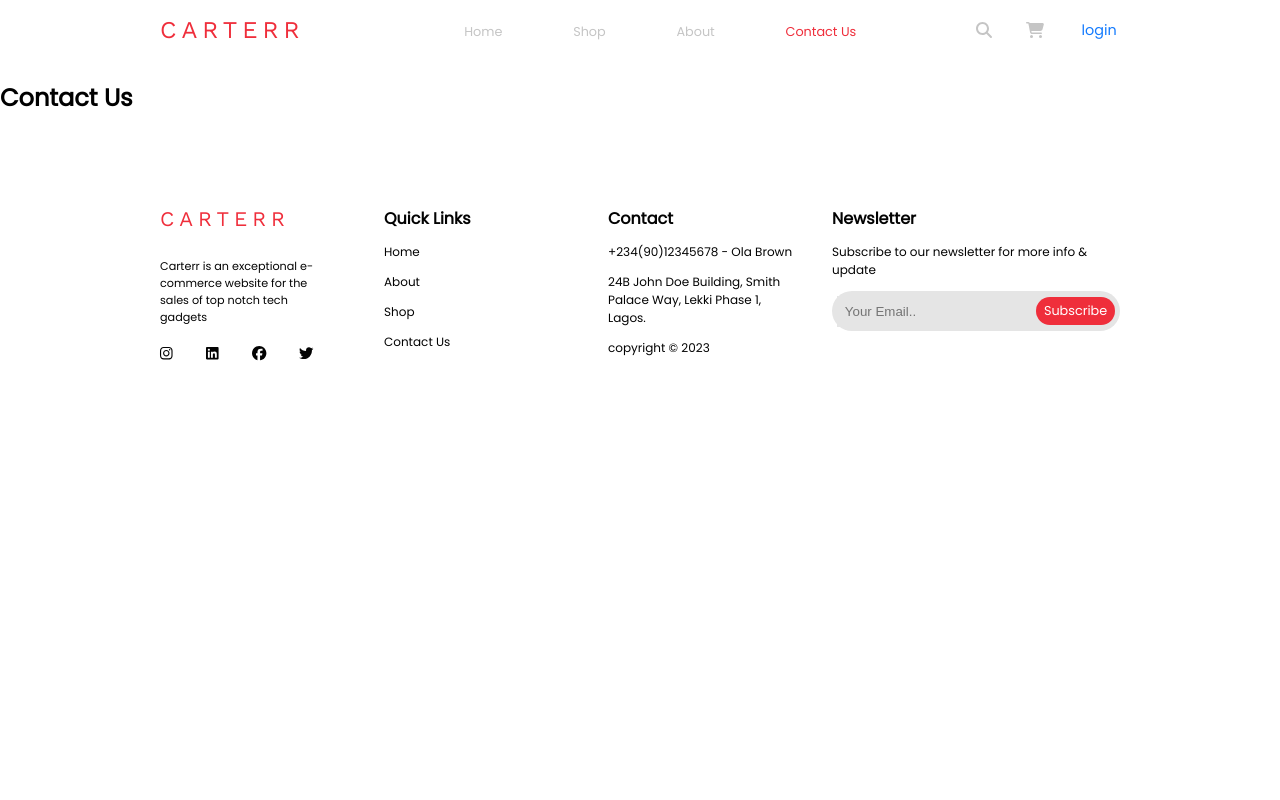
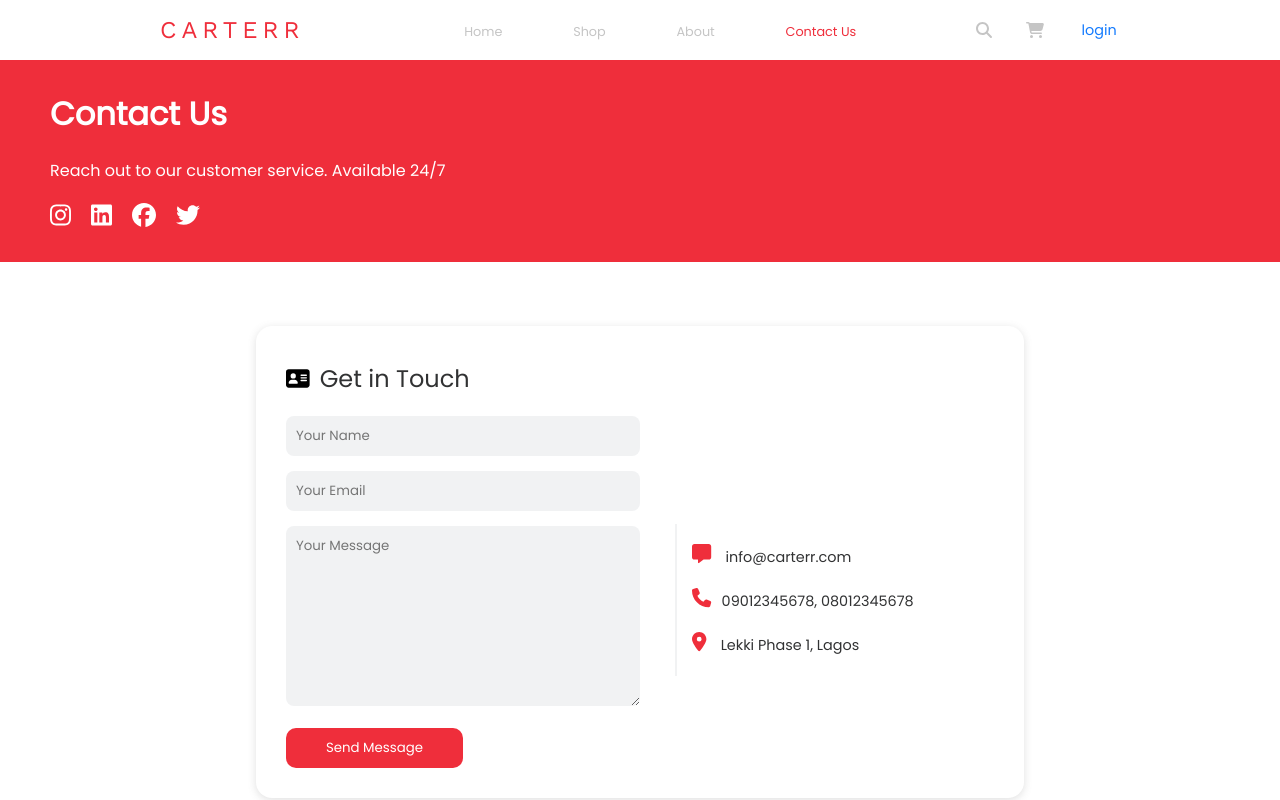
Before and after one commit to sheismo/carterr-ecommerce, a Vue app: page /contact-us in a window 1280 px wide. Shown: the top 800 px of the page. Built offline with nearby package versions, Linux system fonts and the light colour scheme.

Commit message:
Adds Contact Page

```diff
--- /dev/null
+++ b/src/components/shop/ContactUs.vue
@@ -0,0 +1,208 @@
+<template>
+  <section>
+    <div id="first">
+        <h2>Contact Us</h2>
+        <p>Reach out to our customer service. Available 24/7</p>
+        <div>
+            <font-awesome-icon icon="fa-brands fa-instagram" size="sm" class="icon" />
+            <font-awesome-icon icon="fa-brands fa-linkedin" size="sm" class="icon" />
+            <font-awesome-icon icon="fa-brands fa-facebook" size="sm" class="icon" />
+            <font-awesome-icon icon="fa-brands fa-twitter" size="sm" class="icon" />
+        </div>
+    </div>
+    <div id="second">
+        <h2><font-awesome-icon icon="fa-solid fa-address-card" size="sm" class="icon" /><span>Get in Touch</span></h2>
+        <div>
+            <form action="">
+                <div>
+                    <label for="name"></label>
+                    <input type="text" id="name" placeholder="Your Name" required autofocus>
+                </div>
+
+                <div>
+                    <label for="email"></label>
+                    <input type="text" id="email" placeholder="Your Email" required autofocus>
+                </div>
+
+                <div>
+                    <label for="message"></label>
+                    <textarea name="message" id="" cols="30" rows="8" placeholder="Your Message" required autofocus></textarea>
+                </div>
+
+                <div>
+                    <button>Send Message</button>
+                </div>
+            </form>
+            <div>
+                <div>
+                    <p><font-awesome-icon icon="fa-solid fa-message" size="sm" class="icon" /> info@carterr.com</p>
+                </div>
+                <div>
+                    <p><font-awesome-icon icon="fa-solid fa-phone" size="sm" class="icon" />09012345678, 08012345678</p>
+                </div>
+                <div>
+                    <p><font-awesome-icon icon="fa-solid fa-location-dot" size="sm" class="icon" /> Lekki Phase 1, Lagos</p>
+                </div>
+            </div>
+        </div>
+    </div>
+</section>
+</template>
+
+<script>
+export default {
+
+}
+</script>
+
+<style scoped>
+section {
+    width: 100%;
+    margin: auto;
+}
+
+section #first {
+    width: 100%;
+    margin: 0;
+    padding: 30px 50px;
+    background: #EF2E3B;
+}
+
+section #second {
+    width: 60%;
+    margin: 5% auto;
+    padding: 15px 30px;
+    background: #FFF;
+    box-shadow: rgba(99, 99, 99, 0.2) 0px 2px 8px 0px;
+    border-radius: 1rem;
+}
+
+#first h2 {
+    margin: 0;
+    color: #FFF;
+    font-size: 2rem;
+}
+
+#first p {
+    margin: 20px auto;
+    color: #FFF;
+    font-size: 1rem;
+}
+
+#first .icon {
+    color: #FFF;
+    font-size: 1.5rem;
+    margin-right: 20px;
+}
+
+#second h2 span {
+    color: #313233;
+    /* font-size: 1.2rem; */
+    font-weight: 300;
+}
+
+#second > div {
+    width: 100%;
+    display: flex;
+    justify-content: space-between;
+    align-items: center;
+}
+
+#second form {
+    width: 50%;
+}
+
+form div {
+    margin-bottom: 15px;
+}
+
+form input, form textarea {
+    width: 100%;
+    padding: 10px;
+    background: #F1F2F3;
+    outline: none;
+    border: none;
+    border-radius: 8px;
+    font-family: inherit;
+}
+
+form input:focus, form textarea:focus {
+    border: 1px solid #FFF;
+}
+
+#second button {
+    width: 50%;
+    margin: auto;
+    padding: 10px;
+    background: #EF2E3B;;
+    color: #FFF;
+    outline: none;
+    border: none;
+    border-radius: 10px;
+    font-family: inherit;
+}
+
+#second button:hover {
+    transform: scale(1.01);
+}
+
+#second > div > div {
+    width: 45%;
+    border-left: 2px solid #F1F2F3;
+    padding-left: 15px;
+}
+
+#second > div > div p {
+    margin: 20px auto;
+    color: #313233;
+    font-size: 0.9rem;
+    font-weight: 300;
+}
+
+#second > div > div p .icon {
+    color: #EF2E3B;
+    font-size: 1.2rem;
+}
+
+#second .icon {
+    margin-right: 10px;
+}
+
+/* iPads and laptop screens */
+@media (min-width: 769px) and (max-width: 1024px) {
+    section #second {
+        width: 80%;
+    }
+}
+
+@media (min-width: 481px) and (max-width: 768px) {
+    section #second {
+        width: 65%;
+    }
+
+    #second > div {
+        flex-direction: column;
+        align-items: flex-start;
+    }
+
+    #second form, #second > div > div {
+        width: 100%;
+    }
+}
+
+/* Mobile screens styling */
+@media (max-width: 480px) {
+    section #second {
+        width: 90%;
+    }
+
+    #second > div {
+        flex-direction: column;
+        align-items: flex-start;
+    }
+
+    #second form, #second>div>div {
+        width: 100%;
+    }
+}
+</style>
--- a/src/main.js
+++ b/src/main.js
@@ -13,9 +13,9 @@ import BaseSpinner from './components/ui/BaseSpinner.vue'
 import { library } from '@fortawesome/fontawesome-svg-core'
 import { FontAwesomeIcon } from '@fortawesome/vue-fontawesome'
 
-import { faCartShopping, faMagnifyingGlass, faBars, faHouse, faMessage, faAddressCard, faRightToBracket, faTruck, faShieldHalved, faHeadset, faWallet } from '@fortawesome/free-solid-svg-icons'
+import { faCartShopping, faMagnifyingGlass, faBars, faHouse, faMessage, faAddressCard, faRightToBracket, faTruck, faShieldHalved, faHeadset, faWallet, faLocationDot, faPhone } from '@fortawesome/free-solid-svg-icons'
 import { faTwitter, faInstagram, faLinkedin, faFacebook} from '@fortawesome/free-brands-svg-icons'
-library.add(faCartShopping, faMagnifyingGlass, faTwitter, faInstagram, faLinkedin, faFacebook, faBars, faHouse, faMessage, faAddressCard, faRightToBracket, faTruck, faShieldHalved, faHeadset, faWallet )
+library.add(faCartShopping, faMagnifyingGlass, faTwitter, faInstagram, faLinkedin, faFacebook, faBars, faHouse, faMessage, faAddressCard, faRightToBracket, faTruck, faShieldHalved, faHeadset, faWallet, faLocationDot, faPhone )
 
 
 const app = createApp(App)
--- a/src/views/company/ContactPage.vue
+++ b/src/views/company/ContactPage.vue
@@ -1,12 +1,17 @@
 <template>
   <div>
-    <h2>Contact Us</h2>
+    <contact-us></contact-us>
   </div>
 </template>
 
 <script>
+import ContactUs from '@/components/shop/ContactUs.vue';
+
 export default {
-
+  name: 'ContactPage',
+  components: {
+    ContactUs
+  }
 }
 </script>
 
```
